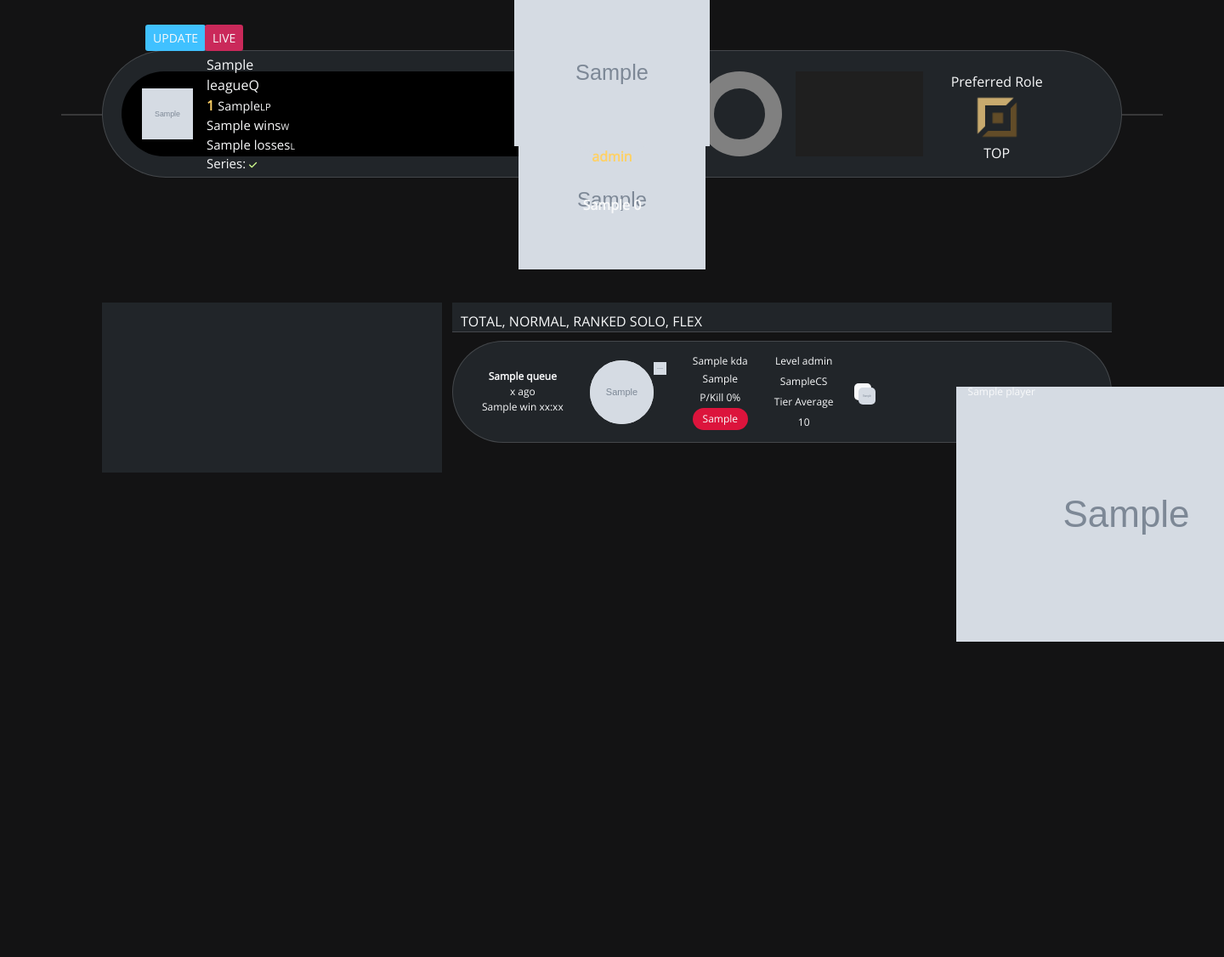
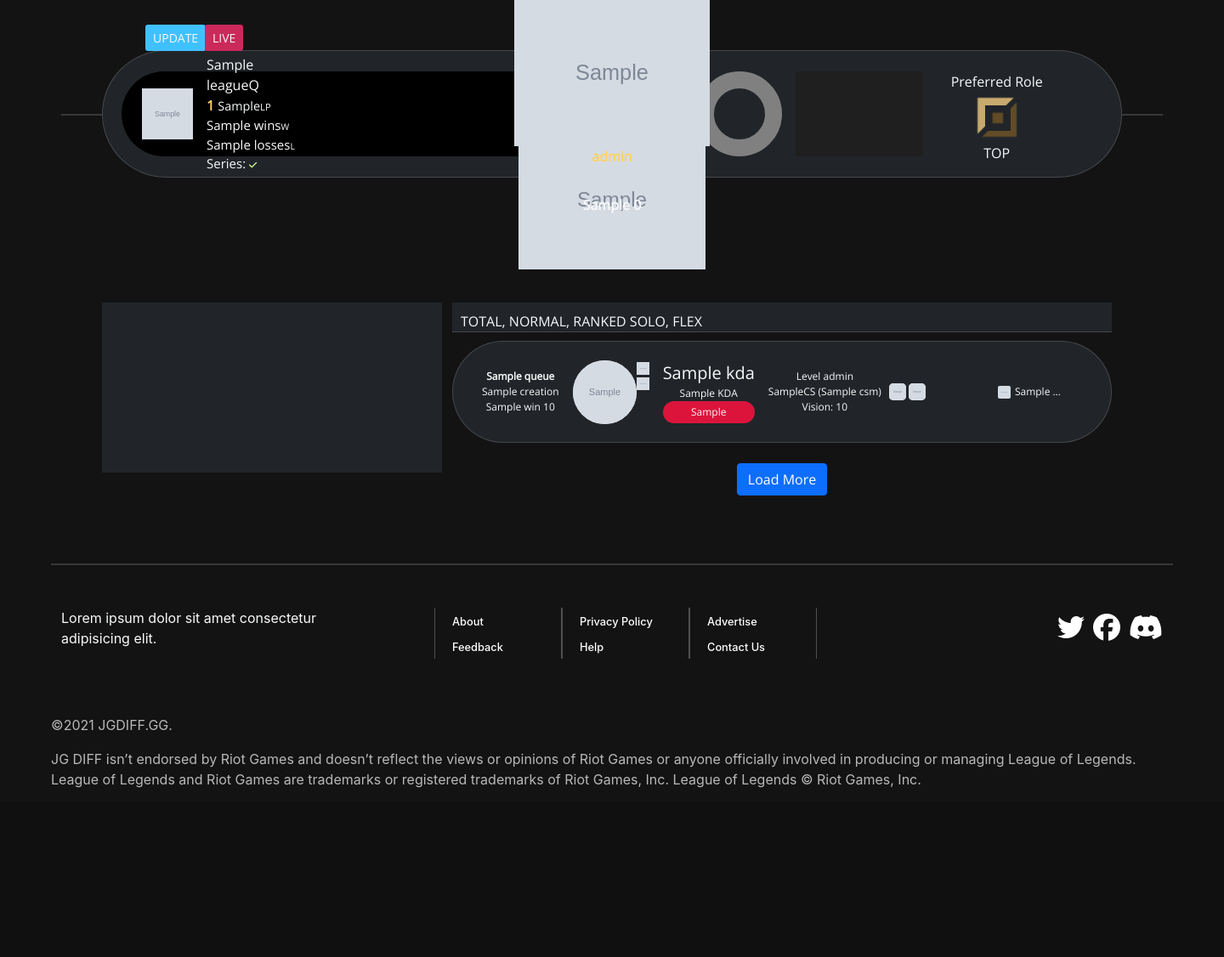
Before and after one commit to AnnaWielson/iotdreams, a Django app: template templates/summoner/player_page_valid.html in a window 1440 px wide; the page is wider, and only the part inside the window is pictured. Shown: the part 116-1242 px from the top of that part at 85% size. After the commit the page ends 1043 px from the top of that part, so only its background shows below. Run offline with Django 3.2, Linux system fonts and the light colour scheme; the template is opened without the code that fills it: most values are stand-ins (such as "Sample title", 1, 10 or a date in 2020); grey boxes marked "Sample" are stand-in pictures; a map, chart or similar area stays blank; some libraries are stand-ins or nearby versions.

Commit message:
implemented match history participants and template

```diff
--- a/jg_diff/settings.py
+++ b/jg_diff/settings.py
@@ -23,7 +23,7 @@ BASE_DIR = Path(__file__).resolve().parent.parent
 
 # SECURITY WARNING: keep the secret key used in production secret!
 SECRET_KEY = 'django-insecure-y=3*zi_lxqz)s-8fh^dx!6rdd(s=_2b5_f^$(*x($%#v7khkj6'
-RIOT_API_KEY = 'RGAPI-d57d0975-aa9a-4b5c-aae7-61f59090f728'
+RIOT_API_KEY = 'RGAPI-4b0090c4-1a9f-492a-a036-610c78ed1091'
 # SECURITY WARNING: don't run with debug turned on in production!
 DEBUG = True
 
--- a/static/css/custom.css
+++ b/static/css/custom.css
@@ -491,7 +491,7 @@ color: var(--primary);
 /* MATCH HISTORY */
 .match-container{
   margin-top: 150px;
-  height: 2000px;
+
 
 }
 .match-card{
@@ -523,7 +523,7 @@ color: var(--primary);
 }
 /*item list*/
 .items{
-  width: 80px;
+  width: 105px;
 }
 
 .item{
@@ -533,17 +533,34 @@ color: var(--primary);
   width: 20px;
   height: 20px;
 }
+.item img{
+  width: 20px;
+  height: 20px;
+  border-radius: 5px;
+}
 
 /*participants / player list*/
 .player-list{
   font-size: 12px;
 }
+.player-list-name{
+  text-overflow: ellipsis;
+  white-space: nowrap;
+  overflow: hidden;
+  width: 60px;
+  margin: 0;
+  padding-left: 5px;
+}
 
+.player-list-champ-icon-container{
+  margin: 0;
+  padding: 0;
+}
 .player-list-champ-icon{
+  padding: 0;
   border-radius: 2px;
-  margin: 2px;
-  width: 12px;
-  height: 12px;
+  width: 15px;
+  height: 15px;
 }
 /*FOOTER*/
 footer{
--- a/summoner/tests.py
+++ b/summoner/tests.py
@@ -1,3 +1 @@
 from django.test import TestCase
-
-# Create your tests here.
--- a/templates/summoner/player_page_valid.html
+++ b/templates/summoner/player_page_valid.html
@@ -47,7 +47,7 @@
 
                                     <div class="me-3 text-center">
 
-                                        <div class="league-icon"><img src="{{ entries.icon }}" alt="gold 1"></div>
+                                        <div class="league-icon"><img src="{{ entries.icon }}" alt="{{entries.rank}}"></div>
                                     </div>
                                     <div class="me-3 text-left" style="width: 120px; ">
                                         <div class="rank-name">{{league}}Q</div>
@@ -132,13 +132,13 @@
                             </div>
                         </div>
                         {% for match in 0.match_history%}
-                            <div class="match-card bg-dark" style="border-radius: 100px; border: 1px solid rgba(255, 255, 255, 0.158);">
+                            <div class="match-card bg-dark mb-4" data-game-id="{{match.id}}" data-victory-status="{{match.match_info.win}}" style="border-radius: 100px; border: 1px solid rgba(255, 255, 255, 0.158);">
                                 <div class="match-content d-flex justify-content-between px-4" style="font-size: 12px; width: 100%; ">
                                     <div class="match-info text-center d-flex align-items-center">
                                         <div>
                                             <div class="queue-type" style="font-weight: bold;">{{match.match_info.queue}}</div>
-                                            <div class="time-delta"> x ago</div>
-                                            <div class="victory-status">{{match.match_info.win}} xx:xx </div>
+                                            <div class="time-delta"> {{match.match_info.creation}}</div>
+                                            <div class="victory-status">{{match.match_info.win}} {{match.match_info.duration}} </div>
                                         </div>
                                     </div>
                                     <div class="champion-info d-flex align-items-center justify-content-center">
@@ -147,48 +147,57 @@
                                             <div class="summoner-spells">
                                                 {% for spell in match.summoner_info.spells%}
                                                     <div>
-                                                        <img style="width: 15px; height: 15px;" src="{{spell.image}}" alt="spell.name">
+                                                        <img style="width: 15px; height: 15px;" src="{{spell.image}}" alt="{{spell.name}}">
                                                     </div>
                                                 {%endfor%}
-
+                                                {% for tree in match.summoner_info.runes%}
+                                                    <div>
+                                                        <img style="width: 15px; height: 15px;" src="{{tree.image}}" alt="{{tree.name}}">
+                                                    </div>
+                                                {%endfor%}
                                             </div>
                                             <div class="runes" ></div>
                                         </div>
                                     </div>
-                                    <div class="player-stats d-flex flex-column text-center justify-content-between my-1">
-                                            <div class="KDA">{{match.summoner_info.KDA}}</div>
-                                            <div class="KDA-ratio">{{match.summoner_info.kill_ratio}}</div>
-                                            <div class="participation">P/Kill 0%</div>
+                                    <div class="player-stats d-flex flex-column text-center justify-content-center my-1">
+                                            <div>
+                                            <div class="KDA" style="font-size: 20px;">{{match.summoner_info.KDA}}</div>
+                                            <div class="KDA-ratio">{{match.summoner_info.kill_ratio}} KDA</div>
+
+                                            </div>
                                             {% if match.summoner_info.multi_kill  %}
                                                 <div class="multikill ">{{match.summoner_info.multi_kill}}</div>
                                             {%endif%}
                                     </div>
-                                    <div class="player-stats-continued d-flex flex-column text-center justify-content-between my-1">
-                                            <div class="level">Level {{match.summoner_info.level}}</div>
-                                            <div class="creep-score"> {{match.summoner_info.cs}}CS</div>
-                                            <div class="">Tier Average</div>
-                                            <div class="tier-division">{{match.match_info.tier_average}}</div>
+                                    <div class="player-stats-continued d-flex flex-column text-center justify-content-center my-1">
+                                            <div>
+                                                <div class="level">Level {{match.summoner_info.level}}</div>
+                                                <div class="creep-score"> {{match.summoner_info.cs}}CS ({{match.summoner_info.csm}})</div>
+                                                <div class="tier-division">Vision: {{match.summoner_info.vision_score}}</div>
+                                            </div>
                                     </div>
                                     <div class="items d-flex align-items-center">
                                         <div class="item-container row" >
                                             {% for item in match.summoner_info.items%}
                                                 {% if item %}
-                                                    <div class="item bg-light"><img class="item" src="{{item.image}}" alt="item.name"></div>
+                                                    <div class="item bg-light"><img  src="{{item.image}}" alt="{{item.name}}"></div>
                                                 {%else%}
                                                     <div class="item bg-light" style="background-color:red;"></div>
                                                 {%endif%}
                                             {% endfor %}
 
                                         </div>
+                                        <div class="item bg-light" style="margin-left: 10px;"><img  src="{{match.summoner_info.trinket.image}}" alt="{{match.summoner_info.trinket.name}}"></div>
                                     </div>
                                     <div class="participants d-flex align-items-center">
                                         {% for team in match.participants%}
                                         <div class="Team">
-                                            <div class="player-list me-4">
-                                                {% for player in team%}
+                                            <div class="player-list me-2">
+                                                {% for player, player_data in team.items%}
+
                                                     <div class="d-flex align-items-center">
-                                                        <div class="player-list-champ-icon bg-light"><img src="{{player.champion.image}}" alt="{{player.champion.name}}"></div>
-                                                        {{player.name}}
+                                                        <div class=" player-list-champ-icon-container"><img class="player-list-champ-icon" src="{{player_data.champion.image}}" alt="{{player_data.champion.name}}"></div>
+                                                        <p class="player-list-name">{{player}}</p>
                                                     </div>
                                                 {% endfor %}
                                             </div>
@@ -199,6 +208,10 @@
                                 </div>
                             </div>
                         {% endfor %}
+                        <div class="d-flex justify-content-center ">
+                            <div class="btn btn-large btn-primary"> Load More</div>
+                        </div>
+
                     </div>
                 </div>
             </div>
```
Also changed, not shown: summoner/id_translation.py (+26 -0 lines), summoner/views.py (+96 -41 lines).
